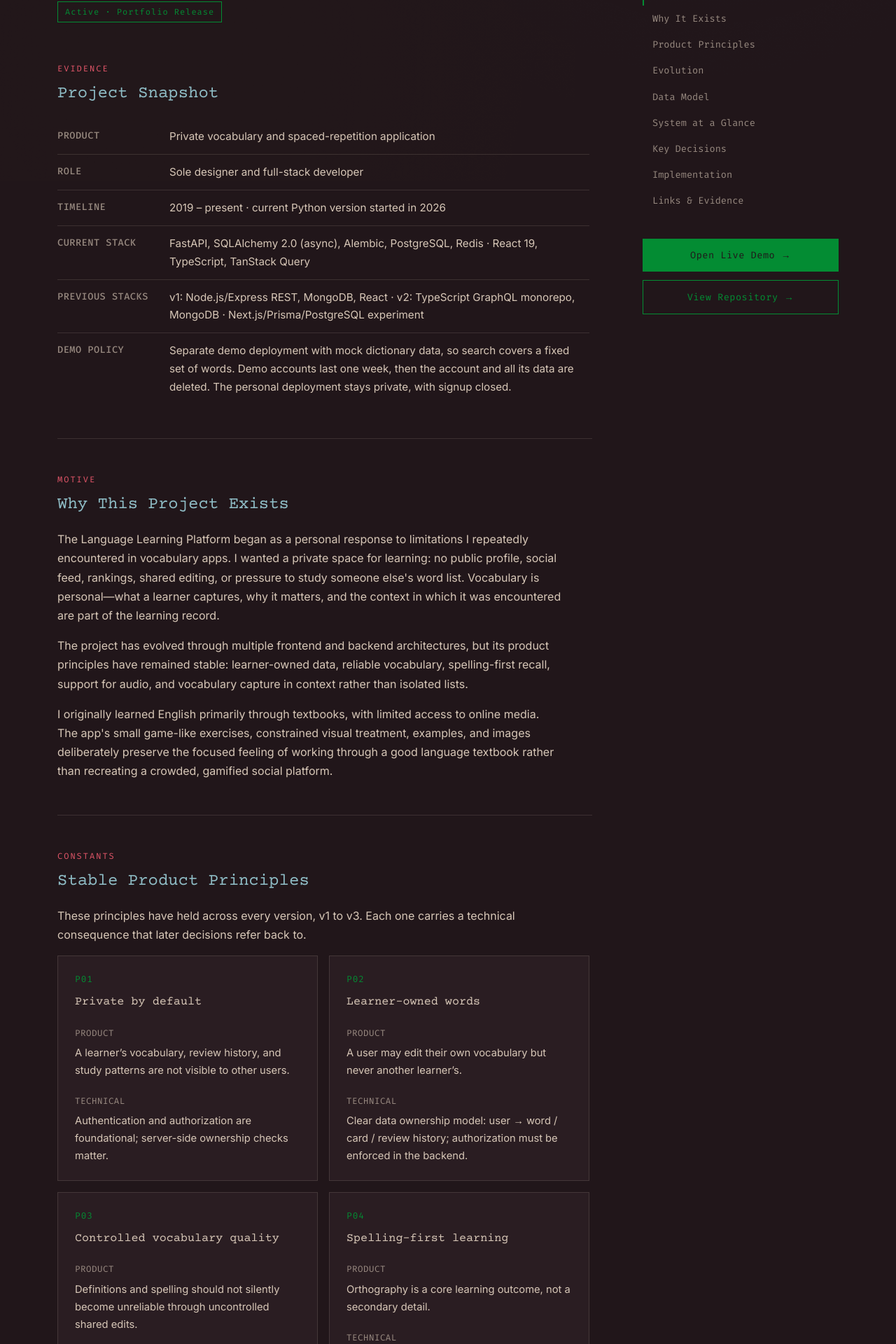
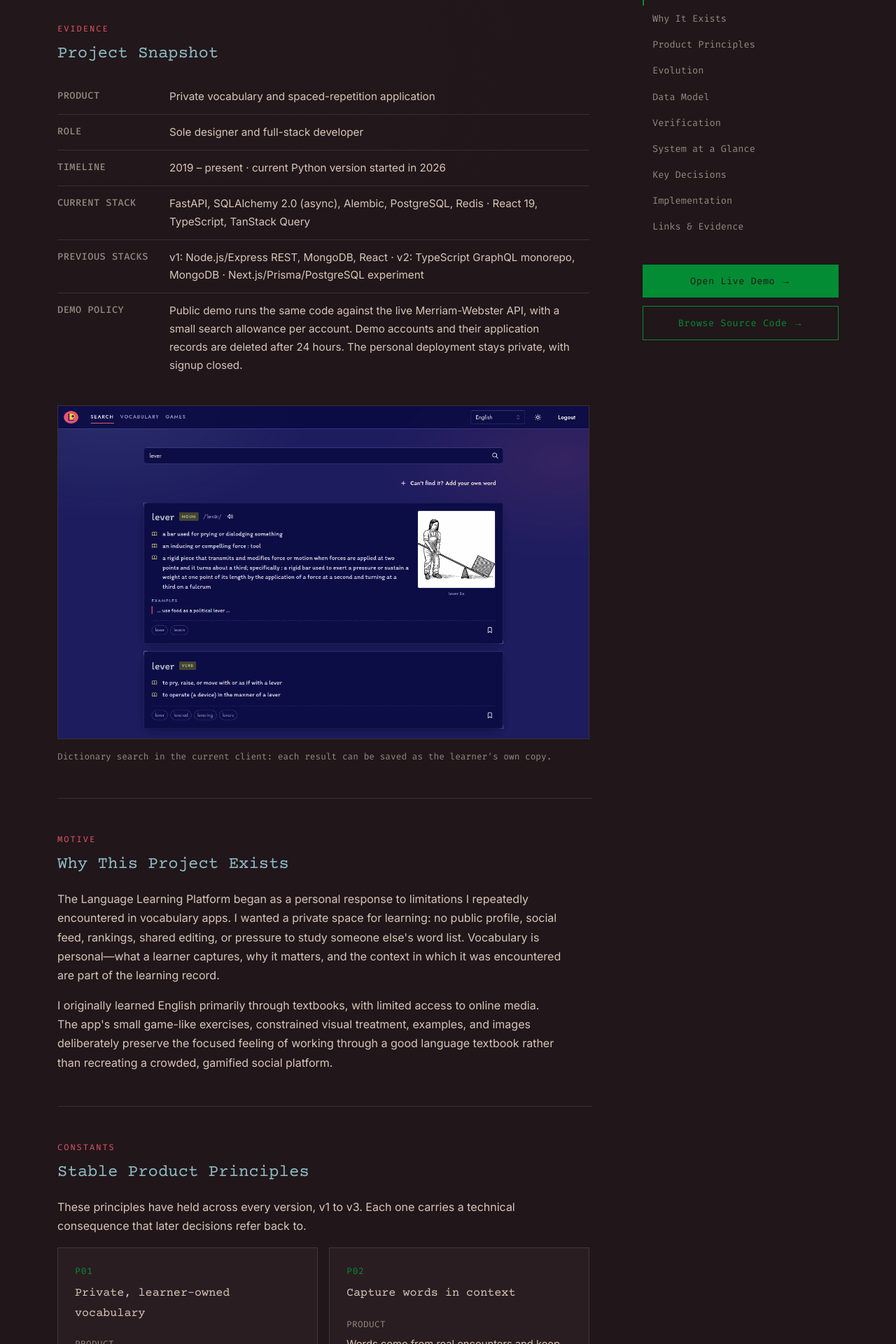
Before and after one commit to marusyaganza/mariia_ganza, a Next.js app: page /cases/language-learning-platform in a window 1280 px wide. Shown: the part 542-2462 px from the top of the page at 70% size. Built offline with nearby package versions, Linux system fonts and the light colour scheme.

Commit message:
content: apply case study review feedback, add verification section and live demo

```diff
--- a/src/components/CaseStudy/CaseSideRail.tsx
+++ b/src/components/CaseStudy/CaseSideRail.tsx
@@ -62,7 +62,7 @@ const CaseSideRail = ({ meta }: CaseSideRailProps) => {
           href={meta.repositoryUrl}
           className={meta.demoUrl ? styles.railCtaSecondary : styles.railCta}
         >
-          View Repository →
+          Browse Source Code →
         </a>
       </div>
     </aside>
--- a/src/components/CaseStudy/CaseStudy.module.css
+++ b/src/components/CaseStudy/CaseStudy.module.css
@@ -25,14 +25,16 @@
   padding: 56px 32px 100px;
   display: grid;
   grid-template-columns: 1fr 280px;
-  gap: 72px;
+  gap: 0 72px;
   align-items: start;
   position: relative;
   z-index: 10;
   line-height: 1.7;
 }
 
+.headerArea,
 .content {
+  grid-column: 1;
   min-width: 0;
 }
 
@@ -401,6 +403,8 @@ html:has(.lightbox[open]) {
 }
 
 .sideRail {
+  grid-column: 2;
+  grid-row: 1 / span 2;
   position: sticky;
   top: 90px;
   display: flex;
@@ -496,9 +500,16 @@ html:has(.lightbox[open]) {
     gap: 48px;
   }
 
+  /* Title and summary first, then case details, then the sections */
+  .content {
+    order: 2;
+  }
+
   .sideRail {
+    grid-column: 1;
+    grid-row: auto;
+    order: 1;
     position: static;
-    order: -1;
     border: 1px solid var(--border-color);
     padding: 24px;
     background: var(--bg-raised);
--- a/src/components/CaseStudy/CaseStudyPage.tsx
+++ b/src/components/CaseStudy/CaseStudyPage.tsx
@@ -14,14 +14,18 @@ const CaseStudyPage = ({ caseStudy: { meta, Body } }: CaseStudyPageProps) => {
   return (
     <>
       <CaseTopBar caseNumber={meta.number} />
+      {/* Header, body and rail are separate grid items so that on mobile
+          the rail sits between the title and the sections */}
       <div className={styles.page}>
-        <div className={styles.content}>
+        <div className={styles.headerArea}>
           <CaseHeader
             caseId={`CASE FILE ${meta.number} · ${meta.title.toUpperCase()}`}
             title={meta.headline}
             summary={meta.summary}
             status={meta.statusLabel}
           />
+        </div>
+        <div className={styles.content}>
           <Body />
         </div>
 
--- a/src/content/cases/languageLearningPlatform/Body.tsx
+++ b/src/content/cases/languageLearningPlatform/Body.tsx
@@ -4,6 +4,7 @@ import DecisionCard from "@/components/CaseStudy/DecisionCard";
 import EvolutionTimeline from "@/components/CaseStudy/EvolutionTimeline";
 import PrincipleGrid from "@/components/CaseStudy/PrincipleGrid";
 import ScreenStory, { ScreenShot } from "@/components/CaseStudy/ScreenStory";
+import ZoomableImage from "@/components/CaseStudy/ZoomableImage";
 import SnapshotTable from "@/components/CaseStudy/SnapshotTable";
 import styles from "@/components/CaseStudy/CaseStudy.module.css";
 import {
@@ -14,8 +15,10 @@ import {
   evidenceLinks,
   evolution,
   productPrinciples,
+  productScreen,
   settingsScreen,
   snapshotRows,
+  verificationItems,
 } from "./data";
 import architectureDiagram from "./architecture.png";
 
@@ -25,6 +28,18 @@ const LanguageLearningBody = () => {
     <>
       <CaseBlock id="snapshot" label="Evidence" title="Project Snapshot">
         <SnapshotTable rows={snapshotRows} />
+        <figure className="mt-8 max-w-[760px]">
+          <ZoomableImage
+            image={productScreen.image}
+            alt={productScreen.alt}
+            sizes="(max-width: 760px) 100vw, 760px"
+            className={styles.screenShot}
+          />
+          <figcaption className={styles.diagramCaption}>
+            Dictionary search in the current client: each result can be saved as
+            the learner&apos;s own copy.
+          </figcaption>
+        </figure>
       </CaseBlock>
 
       <CaseBlock id="motive" label="Motive" title="Why This Project Exists">
@@ -36,13 +51,6 @@ const LanguageLearningBody = () => {
           Vocabulary is personal—what a learner captures, why it matters, and
           the context in which it was encountered are part of the learning
           record.
-        </p>
-        <p>
-          The project has evolved through multiple frontend and backend
-          architectures, but its product principles have remained stable:
-          learner-owned data, reliable vocabulary, spelling-first recall,
-          support for audio, and vocabulary capture in context rather than
-          isolated lists.
         </p>
         <p>
           I originally learned English primarily through textbooks, with limited
@@ -100,6 +108,9 @@ const LanguageLearningBody = () => {
         </p>
         <p className={styles.kicker}>Where each piece lives</p>
         <pre className={styles.schemaTree}>{dataModelTree}</pre>
+        <p className={styles.diagramCaption}>
+          Logical ownership and relationships, not physical table nesting.
+        </p>
         <p className={styles.kicker}>Why copy instead of reference</p>
         <ul className={styles.dashList}>
           {copyReasons.map((item) => (
@@ -107,23 +118,55 @@ const LanguageLearningBody = () => {
           ))}
         </ul>
         <p className="mt-5">
-          Personal context lives in the learner&apos;s copy: editable
-          definitions, examples with translations, and their own image and
-          caption.
+          This duplicates dictionary-derived content, but lets saved vocabulary
+          remain editable and independent of later provider changes. Personal
+          context lives in the learner&apos;s copy: editable definitions,
+          examples with translations, and their own image and caption.
         </p>
+      </CaseBlock>
+
+      <CaseBlock
+        id="verification"
+        label="Evidence"
+        title="How These Boundaries Are Verified"
+      >
+        <p>
+          Each rule above is checked by an automated API test in the v3 backend.
+          The tests call the app over HTTP against real PostgreSQL and Redis,
+          and run in CI on every push.
+        </p>
+        <ul className={`${styles.arrowList} ${styles.arrowListBlue}`}>
+          {verificationItems.map((item) => (
+            <li key={item.claim}>
+              <strong className="block font-medium">{item.claim}</strong>
+              <span className="block text-[0.92rem] text-text-dim">
+                {item.evidence}
+              </span>
+              <span className="mt-1 block font-accent text-[0.78rem] text-blue">
+                {item.files.join(" · ")}
+              </span>
+            </li>
+          ))}
+        </ul>
       </CaseBlock>
 
       <CaseBlock id="architecture" label="Evidence" title="System at a Glance">
         <ArchitectureDiagram
           image={architectureDiagram}
-          alt="System architecture: the React client talks to the FastAPI backend over HTTPS/JSON with a session cookie. The backend uses PostgreSQL for users, words and learning progress, Redis for auth and game sessions, and the Merriam-Webster Dictionary API (recorded fixtures in mock mode)."
+          alt="System architecture: the React client talks to the FastAPI backend over HTTPS/JSON with a session cookie. The backend uses PostgreSQL for users, words and learning progress, Redis for auth and game sessions, and the Merriam-Webster Dictionary API (made-up entries in tests and local development)."
           caption=" — reflects the v3 Python/FastAPI backend as of 2026."
         />
         <p className="mt-6">
-          The backend is the source of truth for domain state and cross-client
-          configuration. The frontend consumes REST contracts rather than shared
-          application types, allowing the client and server to evolve and deploy
-          independently.
+          The React client talks to FastAPI over HTTPS with a session cookie.
+          FastAPI keeps users, words, and learning progress in PostgreSQL, auth
+          and game sessions in Redis, and looks words up in the Merriam-Webster
+          API. The backend is the source of truth for domain state and
+          cross-client configuration.
+        </p>
+        <p>
+          The client and server have separate build and deployment pipelines and
+          communicate through a documented REST API. Changes still require
+          coordination when the API contract changes.
         </p>
       </CaseBlock>
 
@@ -138,7 +181,6 @@ const LanguageLearningBody = () => {
             number={decision.number}
             title={decision.title}
             rows={decision.rows}
-            link={decision.link}
           />
         ))}
       </CaseBlock>
@@ -149,14 +191,15 @@ const LanguageLearningBody = () => {
         title="Implementation Highlights"
       >
         <p>
-          Capture in context (P05) end to end: a word met in a book stays tied
-          to that moment, from editing it to practicing it.
+          Capture words in context (P02) end to end: a word met in a book stays
+          tied to that moment, from editing it to practicing it.
         </p>
         <ScreenStory steps={captureStory} />
         <p className={styles.kicker}>Behind the games</p>
         <p>
-          Learners tune their own spaced-repetition schedule, with a preview of
-          when a new word comes back.
+          Settings change how the next review is scheduled: a change applies to
+          each word the next time it is answered, while reviews already
+          scheduled keep their dates.
         </p>
         <div className="max-w-[760px]">
           <ScreenShot {...settingsScreen} />
--- a/src/content/cases/languageLearningPlatform/data.ts
+++ b/src/content/cases/languageLearningPlatform/data.ts
@@ -2,6 +2,7 @@
 import { meta } from "./meta";
 import editExampleScreen from "./screens/edit-example.png";
 import gameFeedbackScreen from "./screens/game-feedback.png";
+import searchScreen from "./screens/search.png";
 import spacedRepetitionSettingsScreen from "./screens/spaced-repetition-settings.png";
 import vocabularyScreen from "./screens/vocabulary.png";
 
@@ -28,64 +29,38 @@ export const snapshotRows = [
   {
     label: "Demo policy",
     value:
-      "Separate demo deployment with mock dictionary data, so search covers a fixed set of words. Demo accounts last one week, then the account and all its data are deleted. The personal deployment stays private, with signup closed.",
+      "Public demo runs the same code against the live Merriam-Webster API, with a small search allowance per account. Demo accounts and their application records are deleted after 24 hours. The personal deployment stays private, with signup closed.",
   },
 ] as const;
 
 export const productPrinciples = [
   {
-    title: "Private by default",
+    title: "Private, learner-owned vocabulary",
     product:
-      "A learner’s vocabulary, review history, and study patterns are not visible to other users.",
+      "A learner’s words, review history, and study patterns are visible only to them, and only they can edit them.",
     technical:
-      "Authentication and authorization are foundational; server-side ownership checks matter.",
+      "Every query is scoped to the signed-in user; another learner’s word or game session is reported exactly like one that does not exist.",
   },
   {
-    title: "Learner-owned words",
+    title: "Capture words in context",
     product:
-      "A user may edit their own vocabulary but never another learner’s.",
+      "Words come from real encounters and keep the learner’s own examples, translations, and image.",
     technical:
-      "Clear data ownership model: user → word / card / review history; authorization must be enforced in the backend.",
+      "Each learner keeps a personal copy of a dictionary entry, with editable definitions, examples, and images, alongside fully custom words.",
   },
   {
-    title: "Controlled vocabulary quality",
+    title: "Deliberate recall practice",
     product:
-      "Definitions and spelling should not silently become unreliable through uncontrolled shared edits.",
+      "Spelling is a core learning outcome, hearing a word supports recall, and words come back on a schedule the learner controls.",
     technical:
-      "Separate canonical dictionary-derived data from a learner’s personal notes, examples, and custom entries.",
+      "Explicit answer-comparison rules, audio that plays automatically unless it would give the answer away, and spaced repetition per word and per game, with presets.",
   },
   {
-    title: "Spelling-first learning",
-    product: "Orthography is a core learning outcome, not a secondary detail.",
+    title: "Focused interaction",
+    product:
+      "The interface supports concentration rather than competing for attention.",
     technical:
-      "Input normalization, answer comparison rules, typo policy, and test cases need explicit design.",
-  },
-  {
-    title: "Capture in context",
-    product:
-      "Users should add a word from a real encounter, preserving an example and optional image.",
-    technical:
-      "Data model supports source context, examples, images, and user-created entries—not only a global word list.",
-  },
-  {
-    title: "Audio-assisted recall",
-    product: "Hearing a word aids recognition and memory.",
-    technical:
-      "Audio plays automatically at key moments in each game, except where hearing the word would give away the answer; v3 added a mute mode.",
-  },
-  {
-    title: "Focused visual learning",
-    product:
-      "The UI should support concentration rather than compete for attention.",
-    technical:
-      "Restrained interaction design, limited visual effects, predictable game layout, accessibility-minded presentation.",
-  },
-  {
-    title: "Efficient client–server exchange",
-    product:
-      "The system should not move redundant data merely because a route exists.",
-    technical:
-      "Deliberate API response shapes, pagination/selective fields, caching, and frontend-informed backend design.",
+      "Predictable game layouts, restrained visual effects, and accessibility-minded presentation.",
   },
 ] as const;
 
@@ -139,16 +114,16 @@ export const evolution = [
       "Relational data, caching, generated audio, rate limiting, image optimization",
     stack: ["Next.js", "TypeScript", "PostgreSQL", "Prisma", "Redis"],
     transition:
-      "Wanted deeper Python backend experience, and a client and server that build and deploy independently. Owning the backend also gives more control over security and leaves room for dedicated services, such as image optimization and audio generation.",
+      "Wanted deeper Python backend experience, separate client and server deployments, and explicit control over session handling and backend service boundaries.",
   },
   {
     version: "v3",
     period: "2026 – present",
     title: "FastAPI backend and React client",
-    status: "Current · private beta",
+    status: "Current",
     stage: "current",
     summary:
-      "Separate repositories joined by REST contracts: server-side sessions, configurable spaced repetition, and a private deployment on Cloud Run and Netlify. Six games so far: all four from v1 and two from v2, with the remaining two from v2 being reworked.",
+      "Separate repositories joined by REST contracts: server-side sessions and configurable spaced repetition. The same build runs as a private deployment and a public demo, on Cloud Run and Netlify. Six games so far: all four from v1 and two from v2, with the remaining two from v2 being reworked.",
     experiment:
       "Python backend development, sessions, REST contracts, replaceable adapters",
     stack: ["FastAPI", "PostgreSQL", "SQLAlchemy", "Redis", "React"],
@@ -168,53 +143,98 @@ Redis: game sessions   temporary · deleted 20 minutes after the last answer`;
 export const copyReasons = [
   "The learner can edit their words freely",
   "A dictionary entry changing or disappearing can't change a saved word",
-  "Free API limits never affect saved vocabulary",
+  "Reviewing already-saved vocabulary does not require another dictionary lookup",
 ] as const;
 
 export const decisions = [
   {
     number: "DECISION 01",
-    title: "Move from a GraphQL monorepo to modular backend boundaries",
+    title: "Decoupling client and server builds",
     rows: [
       {
         key: "Context",
         value:
-          "The v2 monorepo held server, client, design system, and shared packages, with generated types shared across boundaries.",
+          "The v2 monorepo held the client, server, design system, and a shared GraphQL schema. Each package generated its TypeScript types from that schema, and Lerna ran builds across the packages.",
       },
       {
         key: "Trade-off",
         value:
-          "Shared types gave atomic changes and coordination, but coupled type generation and build tooling made independent migration harder.",
+          "Shared types made contract changes atomic, but every schema change meant regenerating types in each package before anything built, and moving one side to a new stack meant untangling it from the shared tooling.",
       },
       {
         key: "Result",
         value:
-          "Current system uses a REST contract and modular provider interfaces instead of shared frontend/backend types.",
+          "v3 keeps the client and server in separate repositories with their own build and deployment pipelines. They meet at a documented REST API, and the client validates every response at runtime, so contract changes still need coordination but no shared build step.",
       },
     ],
-    // TODO: real article URL
-    link: { href: "#", label: "Read the article →" },
+  },
+  {
+    number: "DECISION 02",
+    title: "Shaping API responses around the client",
+    rows: [
+      {
+        key: "Context",
+        value:
+          "The system should not move redundant data merely because a route exists.",
+      },
+      {
+        key: "Choice",
+        value:
+          "Response shapes follow the screens that use them: the vocabulary is searched, sorted, and paginated on the server, and a game question carries only what the round needs, with the answer kept on the server.",
+      },
+      {
+        key: "Result",
+        value:
+          "The client caches responses with TanStack Query and checks each one against its schema, so a contract mismatch fails loudly instead of surfacing deep in the UI.",
+      },
+    ],
   },
 ] as const;
 
 export const captureStory = [
   {
     title: "Capture the encounter",
-    text: "While reading The Hobbit, the learner meets “stork”, saves it from the dictionary, and adds the line from the book as their own example.",
+    text: "Selected dictionary data and the learner’s own example become one learner-owned record: a personal copy, linked to its source by the Merriam-Webster id.",
     image: editExampleScreen,
     alt: "Edit dialog for “stork”: the dictionary definition, an example from The Hobbit being typed, and the pronunciation audio and image URLs.",
   },
   {
     title: "Keep it with the word",
-    text: "The example is saved on the learner’s own copy of the word, next to the dictionary definition, pronunciation, and illustration.",
+    text: "Definitions, examples, audio, image, and caption stay editable on the learner’s copy, independent of later changes at the provider.",
     image: vocabularyScreen,
     alt: "Vocabulary page listing saved English words; the “stork” card shows its definition, the Hobbit example, and an illustration.",
   },
   {
     title: "Recall it in practice",
-    text: "After an answer, the game’s feedback screen shows the example, so the learner remembers where they first met the word.",
+    text: "The feedback screen reads the example from the saved copy, reconnecting the answer with where the learner first met the word.",
     image: gameFeedbackScreen,
     alt: "Pick the Word game after a wrong answer: “stork” is marked correct, and the Hobbit example appears below the Continue button.",
+  },
+] as const;
+
+export const productScreen = {
+  image: searchScreen,
+  alt: "Dictionary search for “lever” in the current client: noun and verb entries with pronunciation, audio, definitions, an example, an illustration, word forms, and a save button.",
+} as const;
+
+export const verificationItems = [
+  {
+    claim: "A learner cannot read or modify another learner’s vocabulary",
+    evidence:
+      "A second account gets 404 when editing or deleting the first account’s word and sees an empty vocabulary; the owner’s word is unchanged. Game sessions are checked the same way.",
+    files: ["tests/api/test_words.py", "tests/api/test_games.py"],
+  },
+  {
+    claim: "An answer updates the scheduling state and appends a review record",
+    evidence:
+      "Answering a question saves word_progress for that game type and exactly one review_logs row, before the response is returned.",
+    files: ["tests/api/test_games.py"],
+  },
+  {
+    claim: "Deleting an account removes everything it owns",
+    evidence:
+      "The demo’s cleanup relies on ON DELETE CASCADE: deleting a user through SQL or the ORM removes their words, examples, progress, review history, and settings, while another user’s data survives.",
+    files: ["tests/api/test_user_deletion.py"],
   },
 ] as const;
 
@@ -225,18 +245,31 @@ export const settingsScreen = {
 
 export const evidenceLinks = [
   {
-    href: "https://github.com/marusyaganza/language-power-backend",
+    href: "https://github.com/marusyaganza/language-power-v1-api",
     label: "v1 · Express REST API →",
     external: true,
   },
   {
-    href: "https://github.com/marusyaganza/lp-monorepo",
+    href: "https://github.com/marusyaganza/language-power-v2",
     label: "v2 · GraphQL Monorepo →",
     external: true,
   },
-  { href: meta.repositoryUrl, label: "v3 · FastAPI Backend →", external: true },
+  {
+    href: "https://github.com/marusyaganza/language-power-api",
+    label: "v3 · FastAPI Backend →",
+    external: true,
+  },
   { href: meta.demoUrl, label: "Live Demo →", external: true },
-  { href: "#", label: "Walkthrough Video →" },
+  {
+    href: "https://lp-design-system.netlify.app/?path=/docs/design-system-colors--docs",
+    label: "v2 · Playable Storybook →",
+    external: true,
+  },
+  {
+    href: "https://language-power.netlify.app/api/docs",
+    label: "Live API Docs →",
+    external: true,
+  },
   { href: "#architecture", label: "Architecture Diagram →" },
   { href: "/cv.pdf", label: "Download CV →", external: true },
   {
--- a/src/content/cases/languageLearningPlatform/meta.ts
+++ b/src/content/cases/languageLearningPlatform/meta.ts
@@ -6,7 +6,7 @@ export const meta: CaseStudyMeta = {
   headline:
     "Evolving a private language-learning platform from Node.js to FastAPI",
   summary:
-    "A private vocabulary and spaced-repetition application developed across three versions and one abandoned experiment: Node.js REST, a TypeScript GraphQL monorepo, an unfinished Next.js rewrite with PostgreSQL and Prisma, and the current Python/FastAPI backend. This case study examines what each version solved, where its architecture created friction, and why the current implementation uses PostgreSQL, SQLAlchemy, Redis, REST contracts, and modular provider adapters.",
+    "A private vocabulary application for saving words in context and practicing them through configurable spaced repetition. Built and redesigned since 2019, it now uses a Python/FastAPI backend and React client. This case study follows the product constraints, data-model decisions, and architectural trade-offs behind that evolution.",
   statusLabel: "Active · Portfolio Release",
   description:
     "A multi-iteration, authenticated language-learning application. Current implementation: Python/FastAPI backend with PostgreSQL, SQLAlchemy, Redis, session-based authentication, and a React client.",
@@ -22,12 +22,13 @@ export const meta: CaseStudyMeta = {
     { id: "principles", label: "Product Principles" },
     { id: "evolution", label: "Evolution" },
     { id: "data-model", label: "Data Model" },
+    { id: "verification", label: "Verification" },
     { id: "architecture", label: "System at a Glance" },
     { id: "decisions", label: "Key Decisions" },
     { id: "evidence", label: "Implementation" },
     { id: "links", label: "Links & Evidence" },
   ],
-  // TODO: real demo URL
-  demoUrl: "#",
-  repositoryUrl: "https://github.com/marusyaganza/py-lp",
+  demoUrl: "https://language-power.netlify.app",
+  // Several repositories (v1–v3), so the rail points at the links section
+  repositoryUrl: "#links",
 };
```
Also changed, not shown: src/content/cases/languageLearningPlatform/architecture.png, src/content/cases/languageLearningPlatform/screens/search.png (added).
